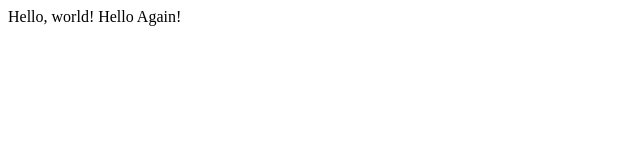
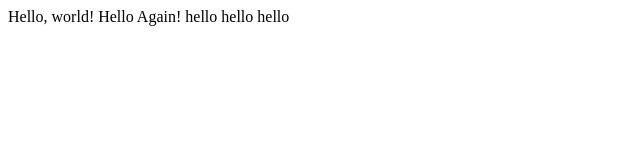
Before and after one commit to dlowmx/lecture0, a plain HTML site: page hello.html in a window 1280 px wide. Shown: the whole page, without its empty margins (0-640 px from the left). Drawn offline with Linux system fonts and the light colour scheme.

Commit message:
Update hello.html

```diff
--- a/hello.html
+++ b/hello.html
@@ -4,6 +4,6 @@
     <title>My Webpage! </title>
   </head>
   <body>
-      Hello, world! Hello Again!
+      Hello, world! Hello Again! hello hello hello
   </body>
 </html>
```
